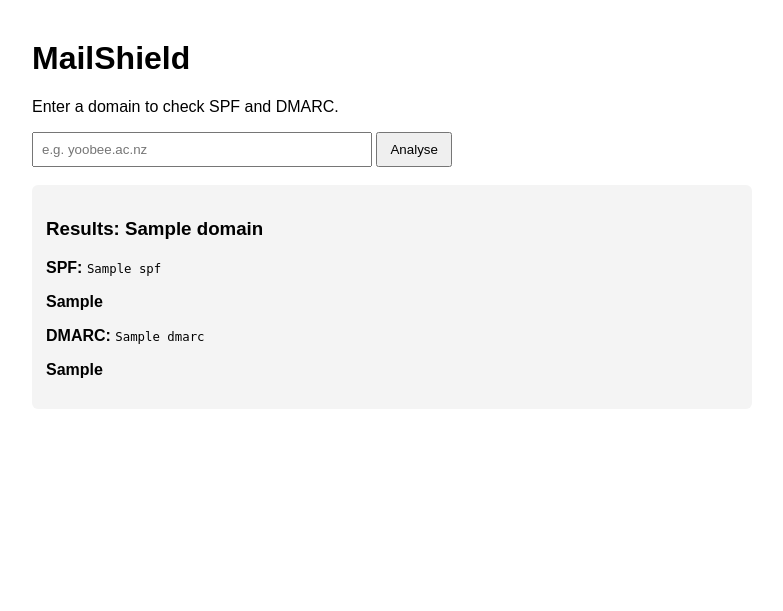
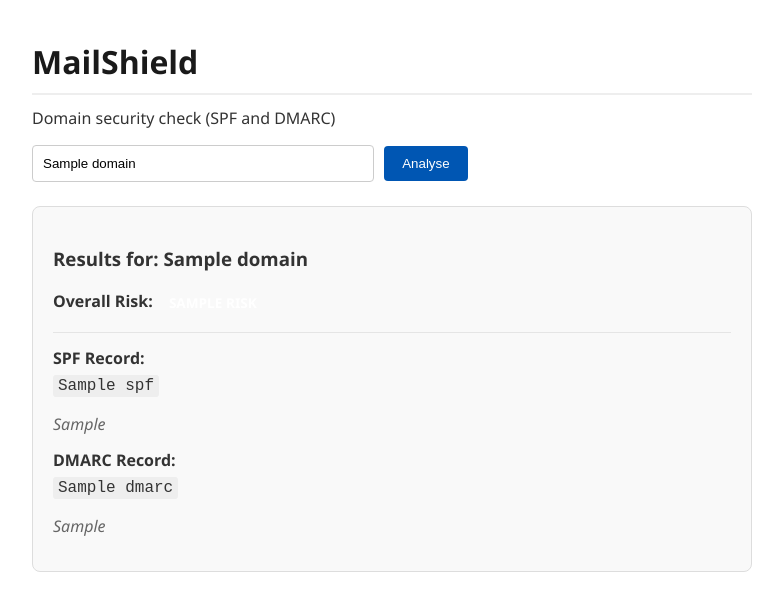
Before and after one commit to flpnoir/mailshield, a Flask app: template app/templates/index.html in a window 1280 px wide. Shown: the top 611 px of the page, without its empty margins (248-1031 px from the left). Run offline with Flask 3, Linux system fonts and the light colour scheme; the template is opened without the code that fills it: most values are stand-ins (such as "Sample title", 1, 10 or a date in 2020).

Commit message:
Show SPF, DMARC and risk in web UI

```diff
--- a/app/main.py
+++ b/app/main.py
@@ -4,7 +4,8 @@ from dns_lookup import (
     get_spf_record,
     spf_policy_label,
     get_dmarc_record,
-    dmarc_policy_label
+    dmarc_policy_label,
+    risk_label,
 )
 
 app = Flask(__name__)
@@ -30,6 +31,7 @@ def index():
                 "spf_policy": spf_policy_label(spf),
                 "dmarc": dmarc if dmarc else "not found",
                 "dmarc_policy": dmarc_policy_label(dmarc),
+                "risk": risk_label(spf, dmarc),
             }
 
     return render_template("index.html", results=results, error=error)
--- a/app/templates/index.html
+++ b/app/templates/index.html
@@ -2,38 +2,130 @@
 <html lang="en">
 <head>
   <meta charset="UTF-8">
+  <meta name="viewport" content="width=device-width, initial-scale=1.0">
   <title>MailShield MVP</title>
   <style>
-    body { font-family: Arial, sans-serif; max-width: 720px; margin: 40px auto; padding: 0 16px; }
-    input { width: 320px; padding: 8px; }
-    button { padding: 8px 12px; }
-    .box { background: #f4f4f4; padding: 14px; border-radius: 6px; margin-top: 18px; }
-    .err { color: #b00020; margin-top: 12px; }
-    code { font-size: 0.95em; }
+    body {
+      font-family: "Segoe UI", Arial, sans-serif;
+      max-width: 720px;
+      margin: 40px auto;
+      padding: 0 16px;
+      color: #333;
+    }
+    h1 {
+      color: #1a1a1a;
+      border-bottom: 2px solid #eee;
+      padding-bottom: 10px;
+      margin-bottom: 12px;
+    }
+    p { margin-top: 0; }
+
+    input {
+      width: 320px;
+      padding: 10px;
+      border: 1px solid #ccc;
+      border-radius: 4px;
+    }
+    button {
+      padding: 10px 18px;
+      background-color: #0056b3;
+      color: white;
+      border: none;
+      border-radius: 4px;
+      cursor: pointer;
+      margin-left: 6px;
+    }
+    button:hover { background-color: #004494; }
+
+    .box {
+      background: #f9f9f9;
+      padding: 20px;
+      border: 1px solid #ddd;
+      border-radius: 8px;
+      margin-top: 24px;
+    }
+    .err {
+      color: #b00020;
+      background: #fdeaea;
+      padding: 10px;
+      border-radius: 4px;
+      margin-top: 12px;
+    }
+    code {
+      background: #eee;
+      padding: 2px 5px;
+      border-radius: 3px;
+      font-family: "Courier New", monospace;
+      word-break: break-all;
+      display: inline-block;
+      margin-top: 6px;
+    }
+
+    .policy-label {
+      font-style: italic;
+      color: #666;
+      margin-top: 6px;
+      margin-bottom: 14px;
+      display: block;
+    }
+
+    .risk-badge {
+      display: inline-block;
+      padding: 4px 12px;
+      border-radius: 20px;
+      font-weight: bold;
+      color: white;
+      text-transform: uppercase;
+      font-size: 0.85em;
+      vertical-align: middle;
+    }
+    .risk-Low { background-color: #2e7d32; }
+    .risk-Medium { background-color: #f9a825; }
+    .risk-High { background-color: #c62828; }
+    .risk-Unknown { background-color: #616161; }
+
+    hr { border: none; border-top: 1px solid #e5e5e5; margin: 14px 0; }
   </style>
 </head>
 <body>
   <h1>MailShield</h1>
-  <p>Enter a domain to check SPF and DMARC.</p>
+  <p>Domain security check (SPF and DMARC)</p>
 
   <form method="POST">
-    <input type="text" name="domain" placeholder="e.g. yoobee.ac.nz" required>
+    <input
+      type="text"
+      name="domain"
+      placeholder="e.g. yoobee.ac.nz"
+      value="{{ results.get('domain', '') if results else '' }}"
+      required
+    >
     <button type="submit">Analyse</button>
   </form>
 
   {% if error %}
-    <div class="err">{{ error }}</div>
+    <div class="err"><strong>Error:</strong> {{ error }}</div>
   {% endif %}
 
   {% if results %}
     <div class="box">
-      <h3>Results: {{ results.domain }}</h3>
+      <h3>Results for: {{ results.get('domain', '') }}</h3>
 
-      <p><strong>SPF:</strong> <code>{{ results.spf }}</code></p>
-      <p><strong>{{ results.spf_policy }}</strong></p>
+      <p><strong>Overall Risk:</strong>
+        {% set risk_value = results.get('risk', 'Unknown') %}
+        <span class="risk-badge risk-{{ risk_value }}">{{ risk_value }}</span>
+      </p>
 
-      <p><strong>DMARC:</strong> <code>{{ results.dmarc }}</code></p>
-      <p><strong>{{ results.dmarc_policy }}</strong></p>
+      <hr>
+
+      <p><strong>SPF Record:</strong><br>
+        <code>{{ results.get('spf', 'not found') }}</code>
+      </p>
+      <span class="policy-label">{{ results.get('spf_policy', '') }}</span>
+
+      <p><strong>DMARC Record:</strong><br>
+        <code>{{ results.get('dmarc', 'not found') }}</code>
+      </p>
+      <span class="policy-label">{{ results.get('dmarc_policy', '') }}</span>
     </div>
   {% endif %}
 </body>
```
Also changed, not shown: app/dns_lookup.py (+32 -8 lines), docs/dev_log.md (+6 -2 lines).
